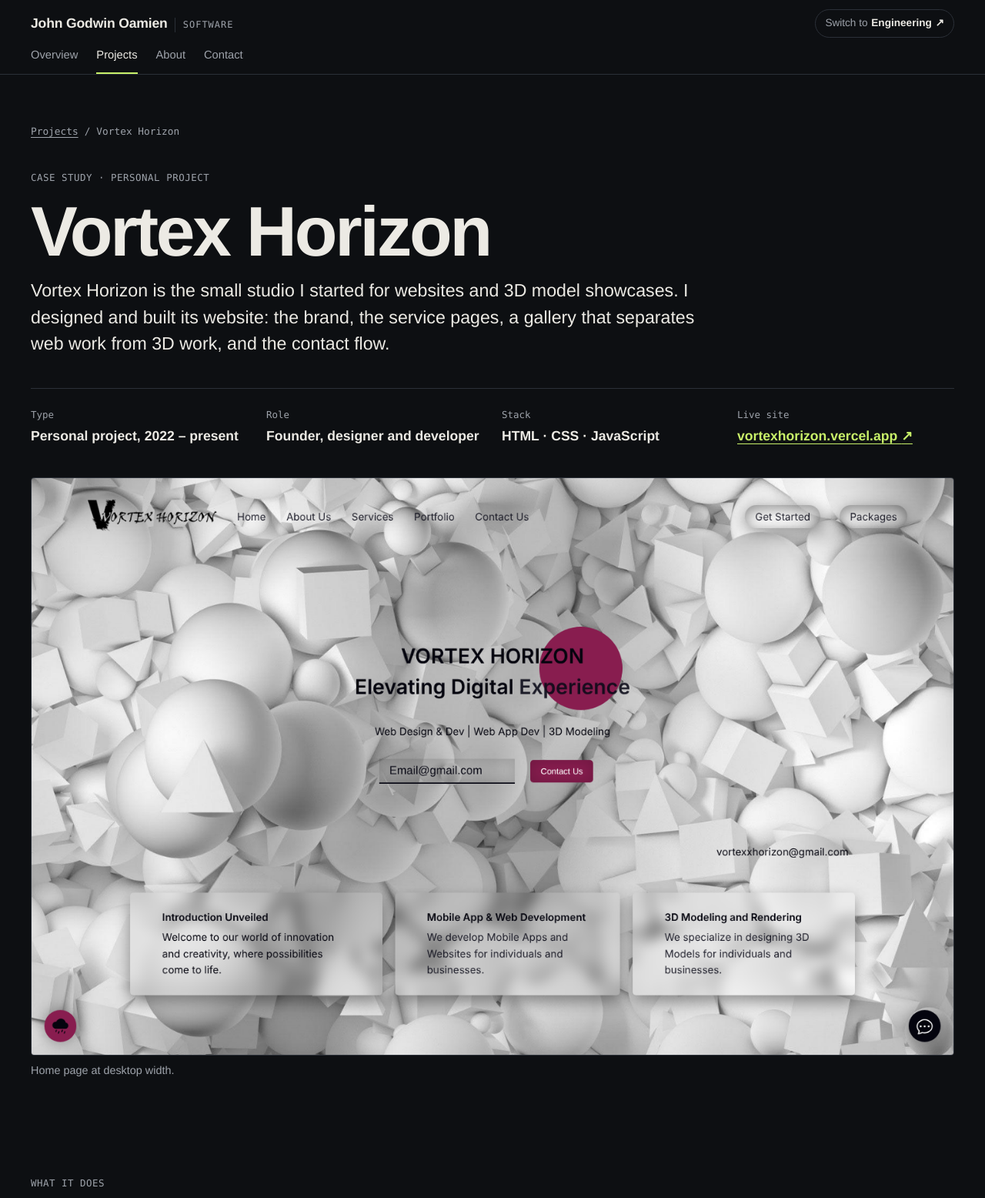
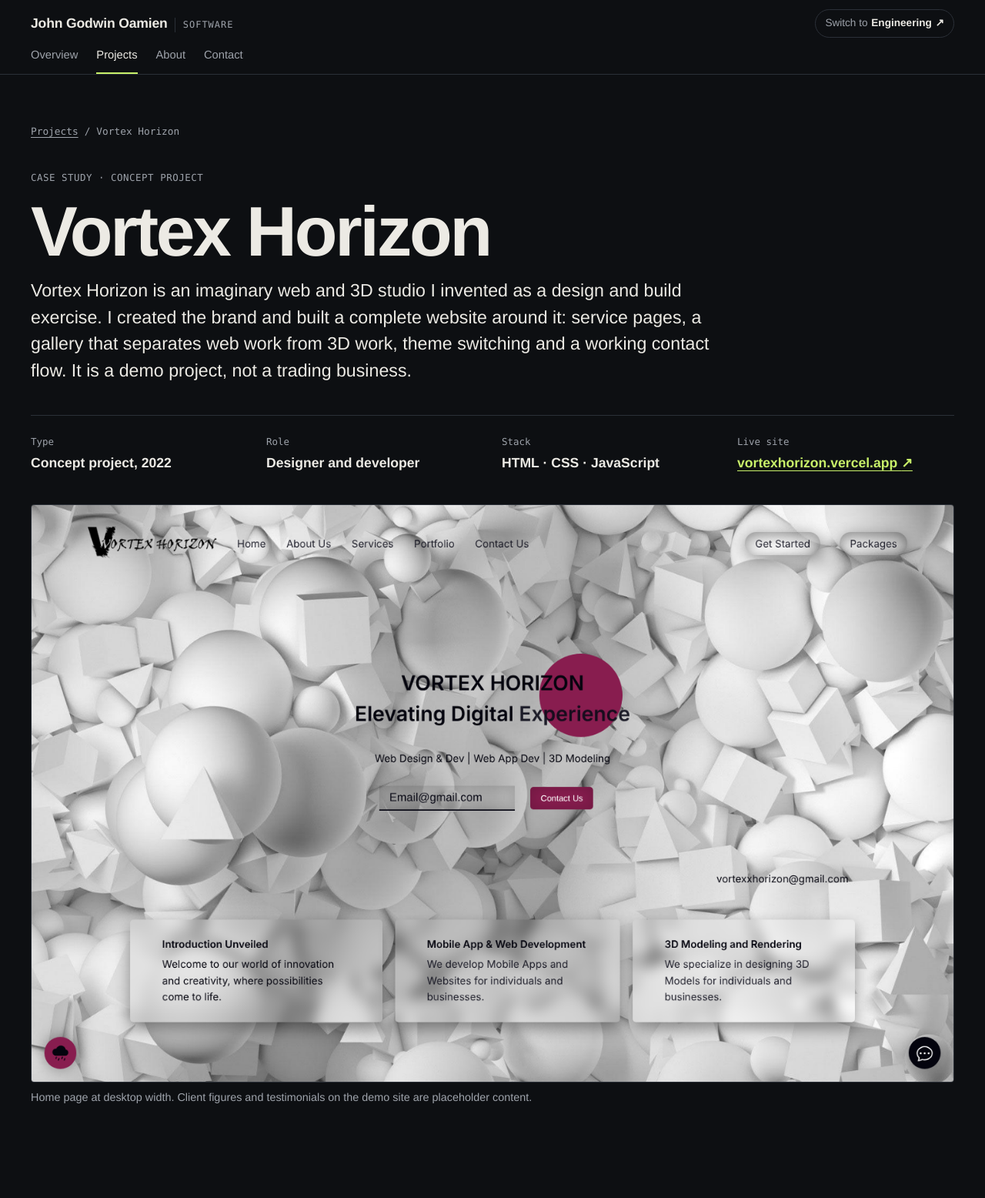
Before and after one commit to Wariboko65/GodwinsPortfolio, an Astro site: page /software/projects/vortex-horizon in a window 1280 px wide. Shown: the top 1556 px of the page at 77% size. Built offline with nearby package versions, Linux system fonts and the light colour scheme; Astro itself is replaced by a stand-in of ours.

Commit message:
Describe Vortex Horizon as a concept project
It is a demo site for an imaginary studio, not a business with clients.
Relabel it as a concept project, change the role to designer and
developer, drop it from the experience timeline, reword the About page,
and note that the demo's client figures and testimonials are
placeholders.

Co-Authored-By: Claude Opus 5.5 <noreply@anthropic.com>
Claude-Session: https://claude.ai/code/session_01QJ2Qdgcfn5FShGc7YKeNjT

```diff
--- a/src/data/software.ts
+++ b/src/data/software.ts
@@ -42,10 +42,10 @@ export const caseStudies = [
   {
     slug: 'vortex-horizon',
     name: 'Vortex Horizon',
-    kind: 'Personal project · Frontend',
-    year: '2022 – present',
+    kind: 'Concept project · Frontend',
+    year: '2022',
     summary:
-      'The website for my small web and 3D studio: services, a filterable work gallery, a light and dark theme, and a contact form that writes straight into a Google Sheet. Plain HTML, CSS and JavaScript.',
+      'A concept website for an imaginary web and 3D studio, built to practise a complete multi-section site: services, a filterable work gallery, light and dark themes, and a contact form that writes straight into a Google Sheet. Plain HTML, CSS and JavaScript.',
     stack: ['HTML', 'CSS', 'JavaScript', 'Google Apps Script'],
     live: 'https://vortexhorizon.vercel.app/',
     repo: 'https://github.com/wariboko65/Vortex_Horizon',
@@ -99,13 +99,6 @@ export const experience = [
     org: 'Jason medical fundraising campaign',
     note: 'React and TypeScript campaign site with progress tracking and a privacy-gated donation flow.',
     href: '/software/projects/jason',
-  },
-  {
-    period: '2022 – present',
-    title: 'Founder, developer',
-    org: 'Vortex Horizon',
-    note: 'A small studio for websites and 3D model showcases. I built its site and brand.',
-    href: '/software/projects/vortex-horizon',
   },
   {
     period: '2020 – present',
--- a/src/pages/software/about.astro
+++ b/src/pages/software/about.astro
@@ -39,8 +39,8 @@ import portrait from '../../assets/photos/portrait-software.jpg';
         to review. That is where my habit of comparing what I built against the design, pixel by pixel, comes from.
       </p>
       <p>
-        In 2022 I started Vortex Horizon, a small studio for websites and 3D model showcases, and built its site from
-        scratch. Since then the work has moved further back into the stack. On my most recent contract, for JOPAD
+        In 2022 I designed and built Vortex Horizon, a concept website for an imaginary web and 3D studio, to practise
+        building a complete site from scratch. Since then the work has moved further back into the stack. On my most recent contract, for JOPAD
         Advisory, I wrote the Node.js and Express API, designed the MongoDB data, connected Google Calendar, Resend and
         Airtable, and ran the production deployment across Vercel and Render. On another contract, a fundraising site
         called Jason, I used React and TypeScript.
--- a/src/pages/software/projects/vortex-horizon.astro
+++ b/src/pages/software/projects/vortex-horizon.astro
@@ -19,16 +19,16 @@ const features = [
 
 <Profile
   path="software"
-  title={`Vortex Horizon studio website · Case study · ${person.fullName}`}
-  description="Case study: Vortex Horizon, the website for a small web design, development and 3D modelling studio, built with plain HTML, CSS and JavaScript, with a filterable gallery, theme switching and a Google Sheets contact form."
+  title={`Vortex Horizon concept website · Case study · ${person.fullName}`}
+  description="Case study: Vortex Horizon, a concept website for an imaginary web design, development and 3D modelling studio, built with plain HTML, CSS and JavaScript, with a filterable gallery, theme switching and a Google Sheets contact form."
 >
   <CaseHeader
-    kicker="Case study · Personal project"
+    kicker="Case study · Concept project"
     title="Vortex Horizon"
-    intro="Vortex Horizon is the small studio I started for websites and 3D model showcases. I designed and built its website: the brand, the service pages, a gallery that separates web work from 3D work, and the contact flow."
+    intro="Vortex Horizon is an imaginary web and 3D studio I invented as a design and build exercise. I created the brand and built a complete website around it: service pages, a gallery that separates web work from 3D work, theme switching and a working contact flow. It is a demo project, not a trading business."
     meta={[
-      { term: 'Type', value: 'Personal project, 2022 – present' },
-      { term: 'Role', value: 'Founder, designer and developer' },
+      { term: 'Type', value: 'Concept project, 2022' },
+      { term: 'Role', value: 'Designer and developer' },
       { term: 'Stack', value: 'HTML · CSS · JavaScript' },
       { term: 'Live site', value: 'vortexhorizon.vercel.app', href: 'https://vortexhorizon.vercel.app/' },
     ]}
@@ -42,7 +42,7 @@ const features = [
       sizes="(min-width: 76rem) 76rem, 100vw"
       formats={['avif', 'webp']}
     />
-    <figcaption class="muted">Home page at desktop width.</figcaption>
+    <figcaption class="muted">Home page at desktop width. Client figures and testimonials on the demo site are placeholder content.</figcaption>
   </figure>
 
   <section class="wrap section" aria-labelledby="features-title">
@@ -78,7 +78,7 @@ const features = [
     <div class="prose">
       <h2 id="gallery-title">One gallery, two kinds of work</h2>
       <p>
-        The studio does two quite different things, so the portfolio section is split by discipline instead of mixing
+        The imagined studio offers two quite different services, so the portfolio section is split by discipline instead of mixing
         landing pages with 3D renders. Switching tabs swaps the visible set, and “See more” reveals the rest of the
         grid only when someone wants it.
       </p>
```
